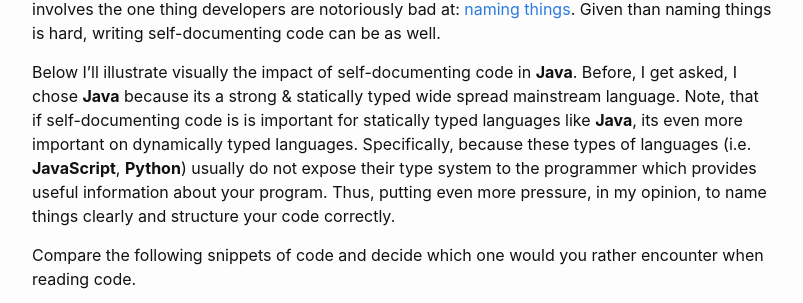
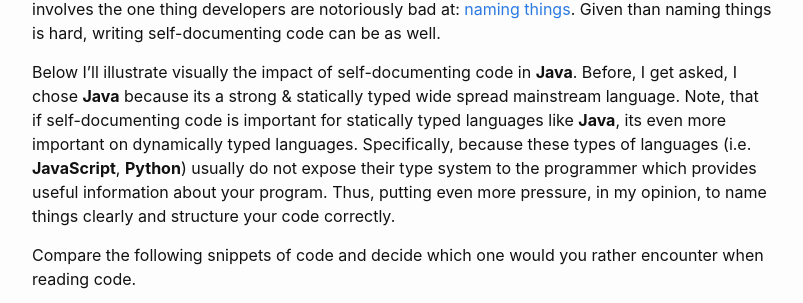
Before and after one commit to jdiaz/jdiaz.github.io, a Jekyll site: the page built from _posts/2018-05-24-self-documenting-code-in-perspective.md, in a window 1280 px wide and 900 px high, scrolled down 680 px. Shown: the part 174-477 px from the top of the window, without its empty margins (238-1041 px from the left). Built offline with Jekyll 4.4.1, drawn with Linux system fonts in a browser that asks for light colours.

```diff
--- a/_posts/2018-05-24-self-documenting-code-in-perspective.md
+++ b/_posts/2018-05-24-self-documenting-code-in-perspective.md
@@ -16,7 +16,7 @@ This could be one of the reasons **python** is so [loved](https://insights.stack
 
 Since developers will spend more time [reading code than writing it](https://www.goodreads.com/quotes/835238-indeed-the-ratio-of-time-spent-reading-versus-writing-is). It seems only logical then that the documentation portion of the task be left to reading the source code and not opening up a different file. That is to say, the source code should be most, if not, all you need to understand what the code is doing. This is an art form in itself. Why? Because writing self-documenting code involves the one thing developers are notoriously bad at: [naming things](http://hilton.org.uk/blog/why-naming-things-is-hard). Given than naming things is hard, writing self-documenting code can be as well.
 
-Below I'll illustrate visually the impact of self-documenting code in **Java**. Before, I get asked, I chose **Java** because its a strong & statically typed wide spread mainstream language. Note, that if self-documenting code is is important for statically typed languages like **Java**, its even more important on dynamically typed languages. Specifically, because these types of languages (i.e. **JavaScript**, **Python**) usually do not expose their type system to the programmer which provides useful information about your program. Thus, putting even more pressure, in my opinion, to name things clearly and structure your code correctly.
+Below I'll illustrate visually the impact of self-documenting code in **Java**. Before, I get asked, I chose **Java** because its a strong & statically typed wide spread mainstream language. Note, that if self-documenting code is important for statically typed languages like **Java**, its even more important on dynamically typed languages. Specifically, because these types of languages (i.e. **JavaScript**, **Python**) usually do not expose their type system to the programmer which provides useful information about your program. Thus, putting even more pressure, in my opinion, to name things clearly and structure your code correctly.
 
 Compare the following snippets of code and decide which one would you rather encounter when reading code.
 
```
Also changed, not shown: _posts/2016-03-13-functiona-programming-is-cool.md (+4 -4 lines), assets/functionalProgramingArt.png (renamed from img/functionalProgramingArt.png), 2 other files.
